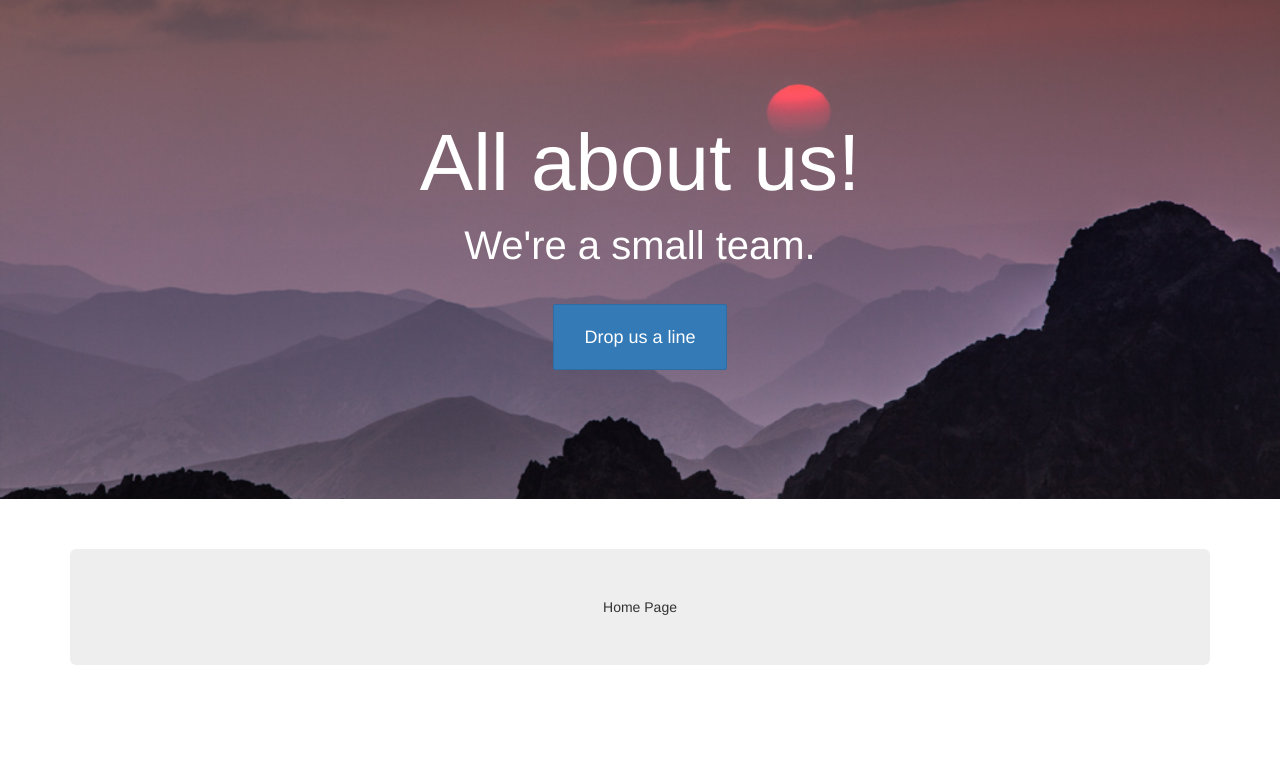
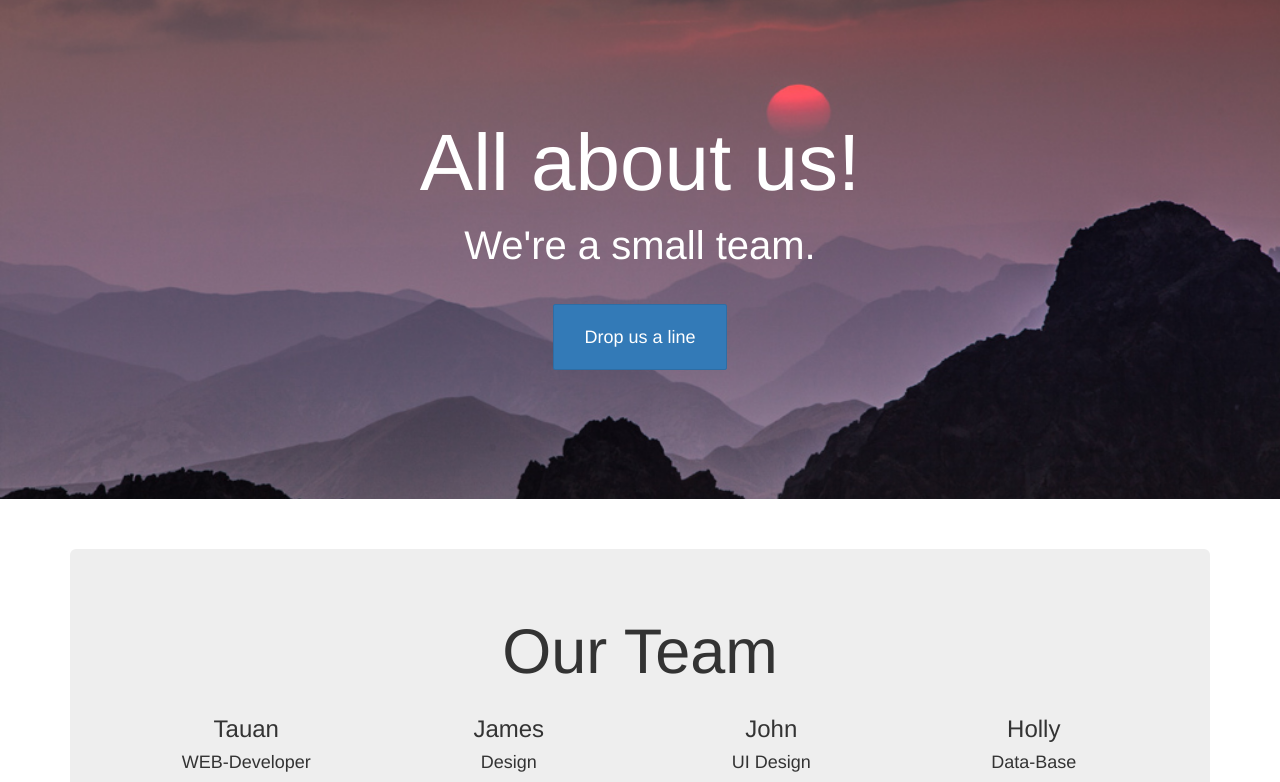
Before and after one commit to Lukyhenson/node-site, a Node server app: page /about in a window 1280 px wide. Shown: the part 53-835 px from the top of the page. Run offline with Node 20, Linux system fonts and the light colour scheme; some libraries are stand-ins or nearby versions.

Commit message:
changes in routes about

```diff
--- a/app/routes.js
+++ b/app/routes.js
@@ -14,7 +14,14 @@ router.get('/', function(req, res){
 
 // rout for our about page
 router.get('/about', function(req, res){
-  res.render('pages/about');
+  var users = [
+    { name: 'Tauan', office: 'WEB-Developer',  email: 'Tauan@node-website.io', avatar: 'https://images.pexels.com/photos/119705/pexels-photo-119705.jpeg?w=940&h=650&auto=compress&cs=tinysrgb' },
+    { name: 'James', office: 'Design',  email: 'James@node-website.io', avatar: 'https://images.pexels.com/photos/119705/pexels-photo-119705.jpeg?w=940&h=650&auto=compress&cs=tinysrgb' },
+    { name: 'John', office: 'UI Design',  email: 'John@node-website.io', avatar: 'https://images.pexels.com/photos/119705/pexels-photo-119705.jpeg?w=940&h=650&auto=compress&cs=tinysrgb' },
+    { name: 'Holly', office: 'Data-Base',  email: 'Holly@node-website.io', avatar: 'https://images.pexels.com/photos/119705/pexels-photo-119705.jpeg?w=940&h=650&auto=compress&cs=tinysrgb' },
+  ];
+
+  res.render('pages/about', { users: users });
 });
 
 router.get('/contact', function(req, res){
--- a/views/pages/about.ejs
+++ b/views/pages/about.ejs
@@ -12,5 +12,18 @@
 
 <%- contentFor('body') %>
 <div class="jumbotron text-center">
-  Home Page
+  <ul class="list-group">
+    <h1>Our Team</h1>
+
+    <div class="row">
+      <% for (user of users) { %>
+        <div class="col-sm-3">
+          <h3><%= user.name %>
+            <h4><%= user.office %>
+            <h4><%= user.email %>
+            <img src="<%= user.avatar %>" alt="" class="img-responsive">
+        </div>
+        <% } %>
+    </div>
+  </ul>
 </div>
```
